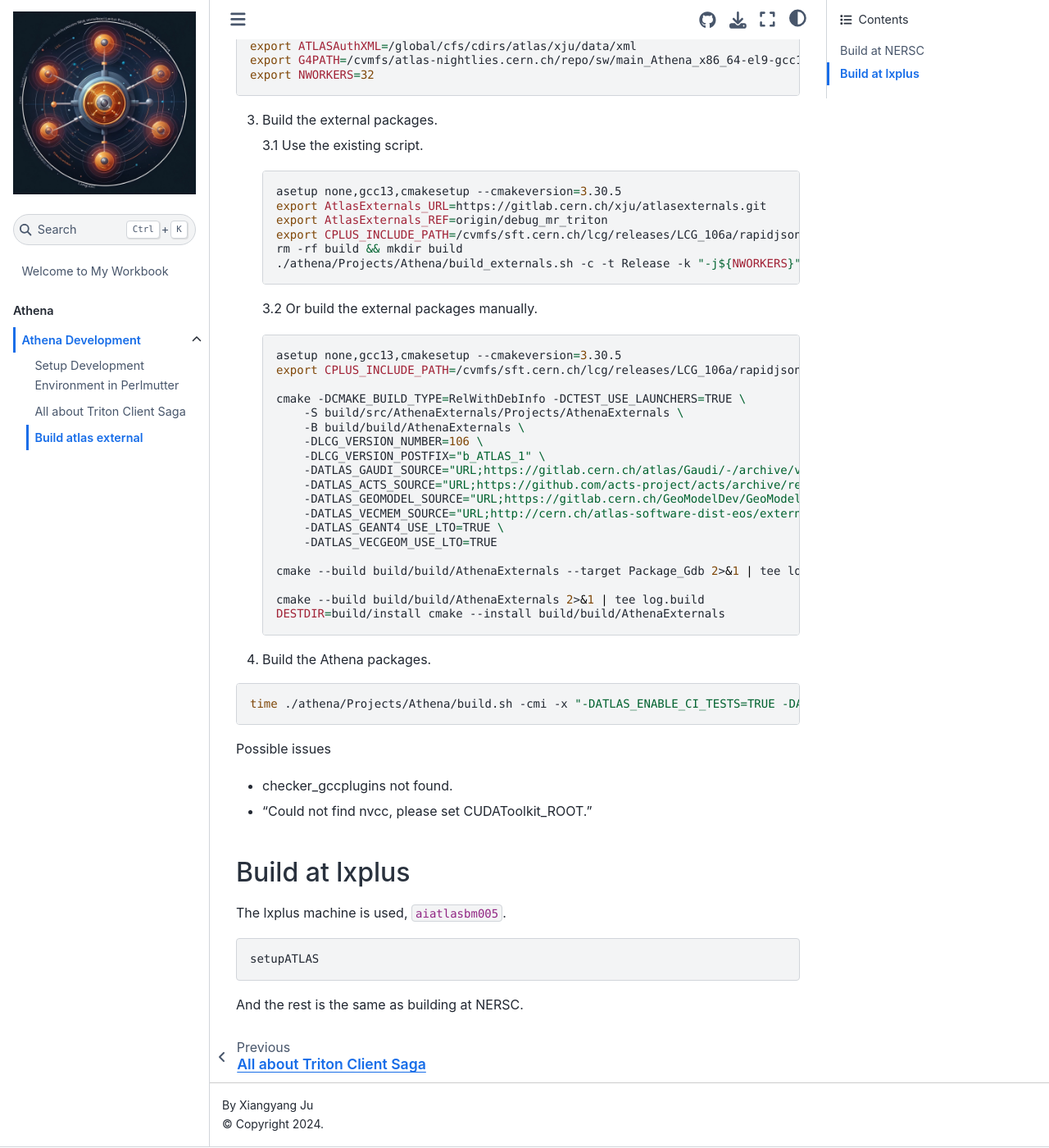
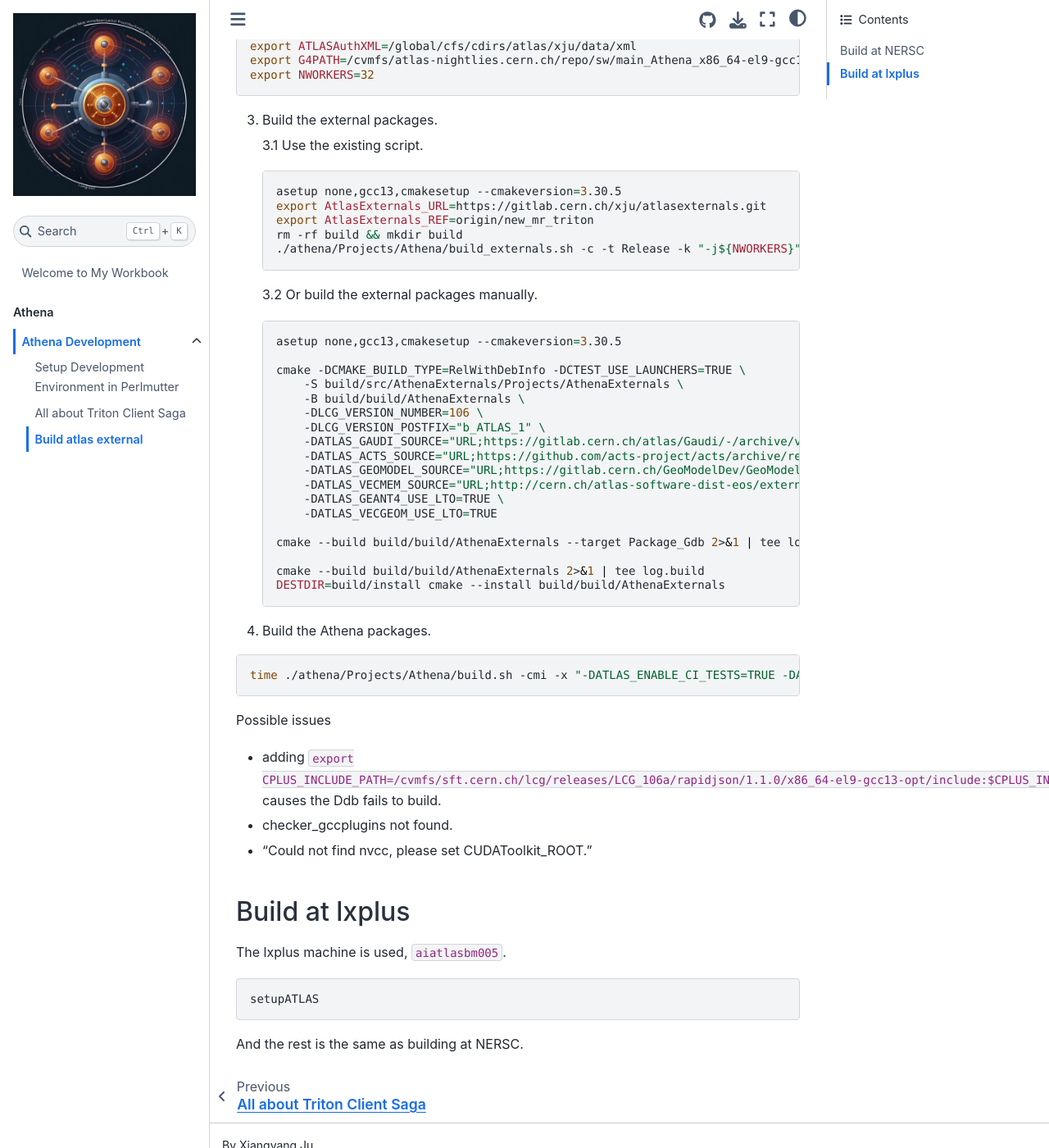
Before and after one commit to xju2/workbook, a Jupyter Book: the page built from book/athena/build_atlasexternal.md, in a window 1280 px wide and 1400 px high, scrolled down 618 px. Shown: the whole window at 82% size. Built offline with Jupyter Book 1.0.4 settings and Sphinx 7.4.7 and the Sphinx Book theme 1.1.4, drawn with Linux system fonts in a browser that asks for light colours.

Commit message:
no include

````diff
--- a/book/athena/build_atlasexternal.md
+++ b/book/athena/build_atlasexternal.md
@@ -33,8 +33,7 @@ export NWORKERS=32
     ```bash
     asetup none,gcc13,cmakesetup --cmakeversion=3.30.5
     export AtlasExternals_URL=https://gitlab.cern.ch/xju/atlasexternals.git
-    export AtlasExternals_REF=origin/debug_mr_triton
-    export CPLUS_INCLUDE_PATH=/cvmfs/sft.cern.ch/lcg/releases/LCG_106a/rapidjson/1.1.0/x86_64-el9-gcc13-opt/include:$CPLUS_INCLUDE_PATH
+    export AtlasExternals_REF=origin/new_mr_triton
     rm -rf build && mkdir build
     ./athena/Projects/Athena/build_externals.sh -c -t Release -k "-j${NWORKERS}" 2>&1 | tee build/log.external.txt
     ```
@@ -42,7 +41,6 @@ export NWORKERS=32
     3.2 Or build the external packages manually.
     ```bash
     asetup none,gcc13,cmakesetup --cmakeversion=3.30.5
-    export CPLUS_INCLUDE_PATH=/cvmfs/sft.cern.ch/lcg/releases/LCG_106a/rapidjson/1.1.0/x86_64-el9-gcc13-opt/include:$CPLUS_INCLUDE_PATH
 
     cmake -DCMAKE_BUILD_TYPE=RelWithDebInfo -DCTEST_USE_LAUNCHERS=TRUE \
         -S build/src/AthenaExternals/Projects/AthenaExternals \
@@ -68,6 +66,7 @@ time ./athena/Projects/Athena/build.sh -cmi -x "-DATLAS_ENABLE_CI_TESTS=TRUE -DA
 ```
 
 Possible issues
+- adding `export CPLUS_INCLUDE_PATH=/cvmfs/sft.cern.ch/lcg/releases/LCG_106a/rapidjson/1.1.0/x86_64-el9-gcc13-opt/include:$CPLUS_INCLUDE_PATH` causes the Ddb fails to build.
 - checker_gccplugins not found.
 - "Could not find nvcc, please set CUDAToolkit_ROOT."
 
````
